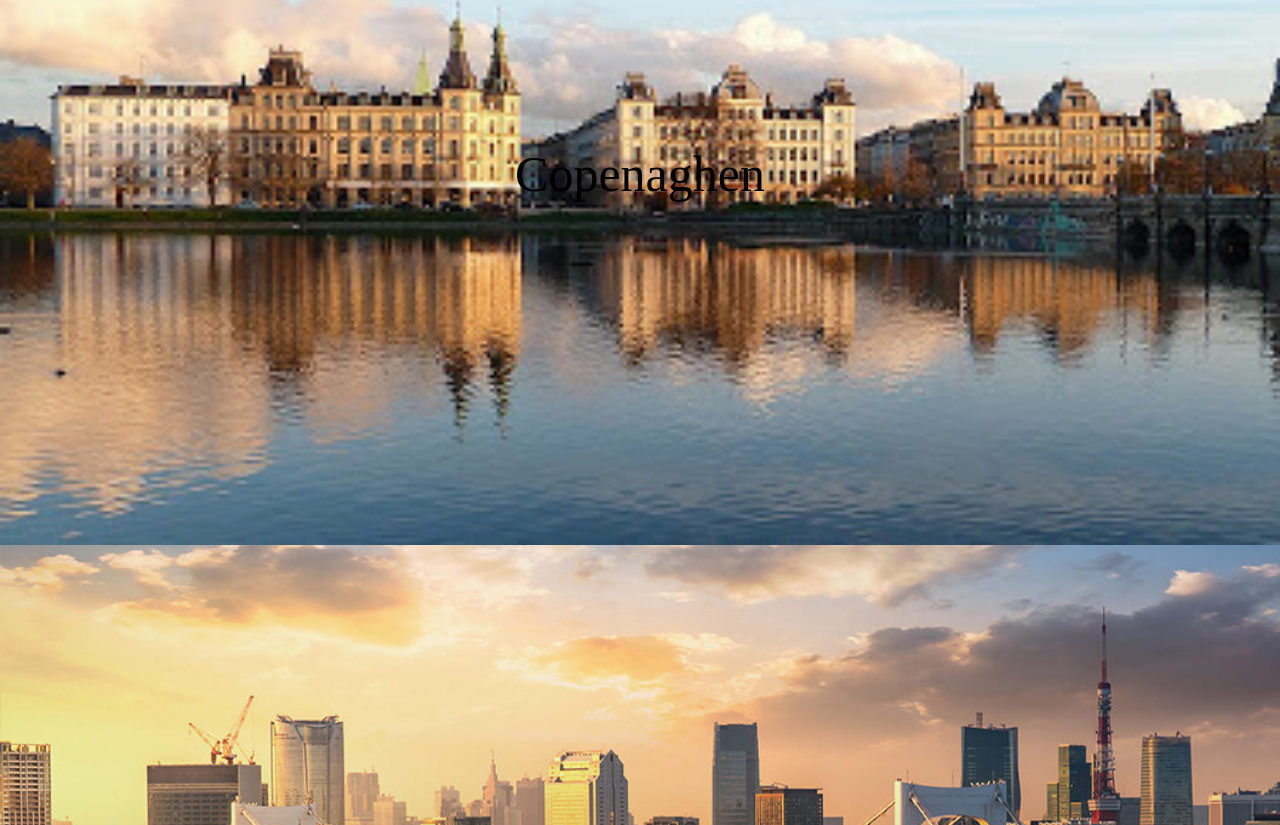
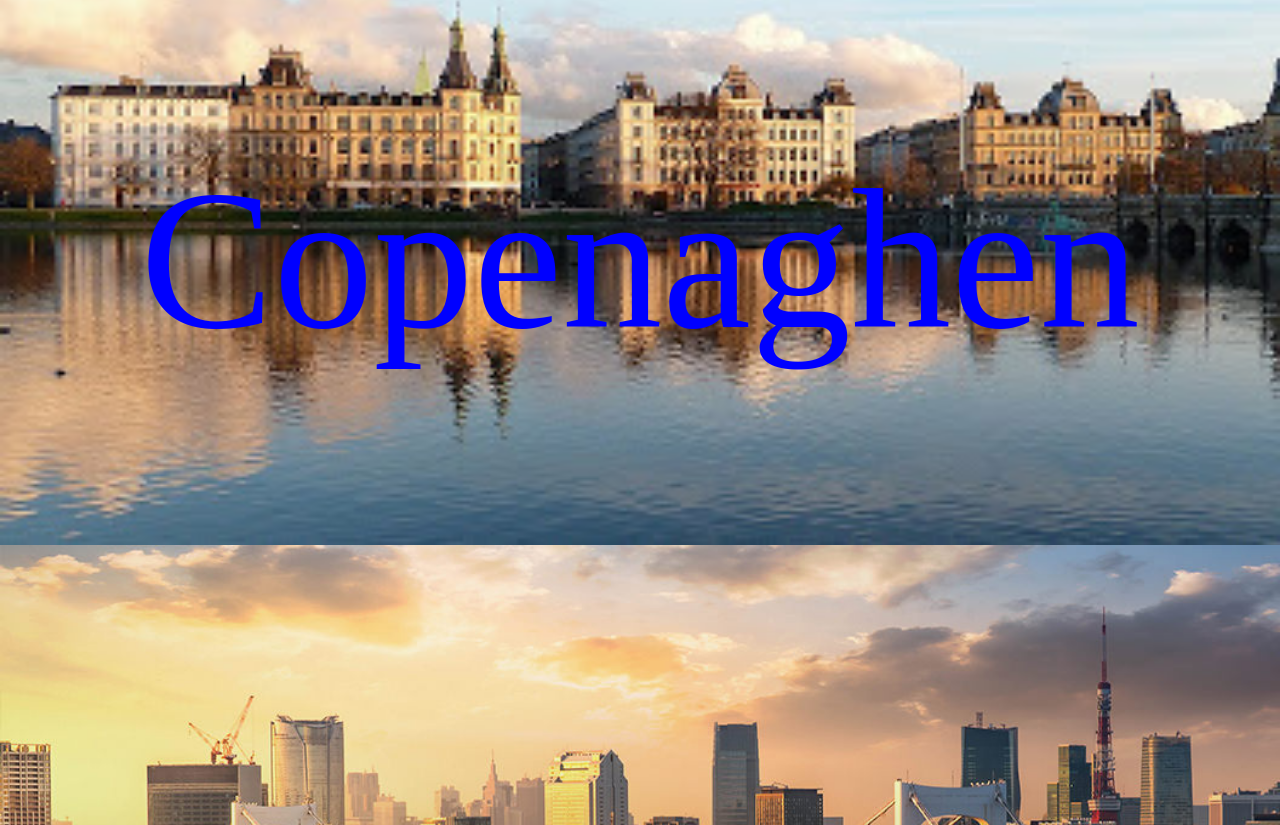
Before and after one commit to antonellacino/htmlcss-airbnb, a plain HTML site: page index.html in a window 1280 px wide. Shown: the part 1055-1880 px from the top of the page. Drawn offline with Linux system fonts and the light colour scheme.

Commit message:
definizioni delle classi delle città

```diff
--- a/style.css
+++ b/style.css
@@ -13,24 +13,27 @@
   background-image: url(img/roma.jpg);
   background-repeat: no-repeat;
   background-size: cover;
+
 }
 
 .copenaghen{
   background-image: url(img/copenaghen.jpg);
   background-repeat: no-repeat;
   background-size: cover;
+  color: blue;
 }
 
 .tokyo{
   background-image: url(img/tokyo.jpg);
   background-repeat: no-repeat;
   background-size: cover;
+  color: white;
 }
 
 .scritta{
   position: relative;
   text-align: center;
-  font-size: 50px;
+  font-size: 200px;
   height: 50%;
   top:50%;
 }
```
